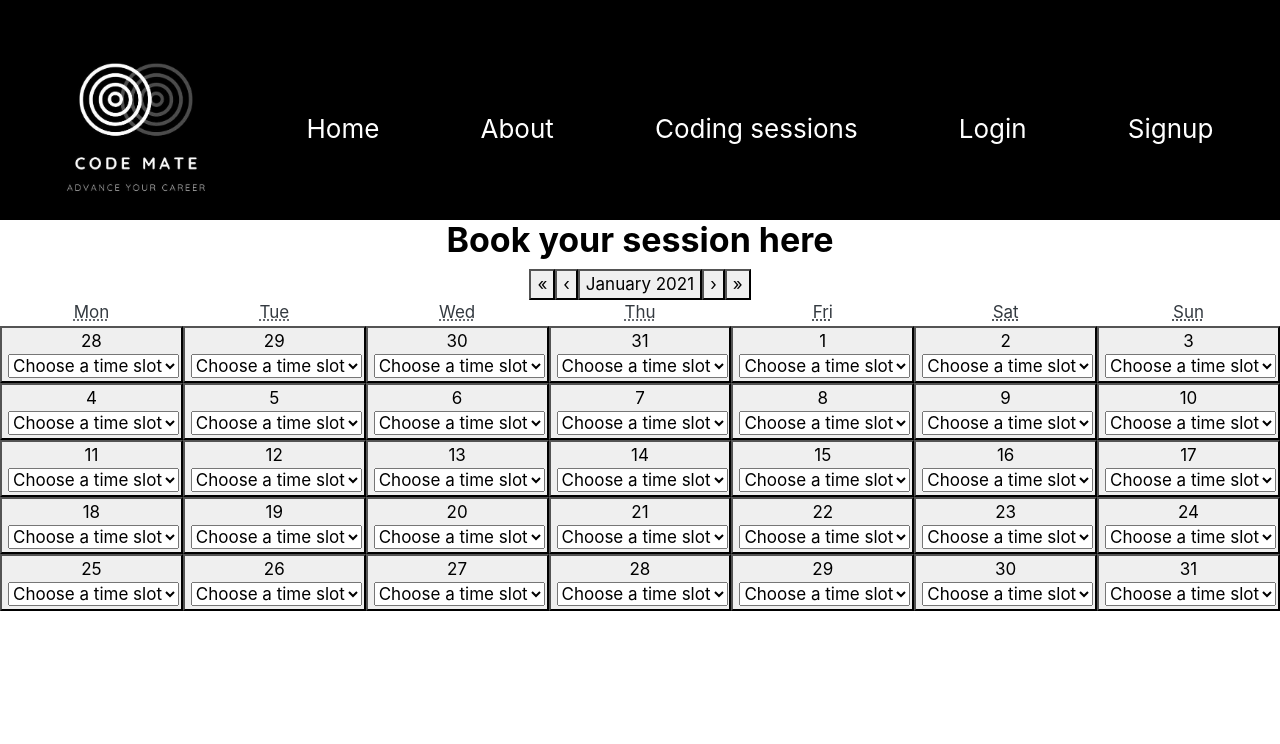
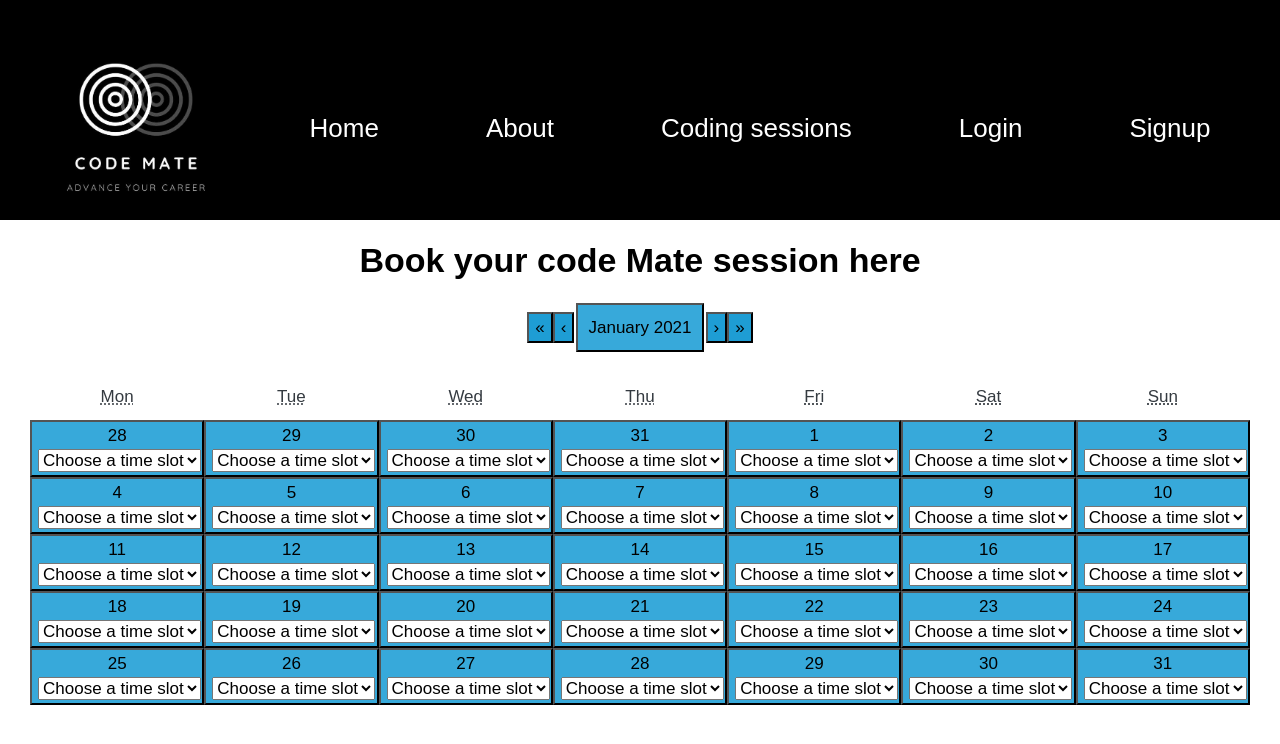
Before and after one commit to Karem1986/Buddy_Code, a React (Create React App) app: page /code_session in a window 1280 px wide. Shown: the top 744 px of the page. Built offline with nearby package versions, Linux system fonts and the light colour scheme.

Commit message:
working on devProfiles

```diff
--- a/package.json
+++ b/package.json
@@ -13,6 +13,7 @@
     "@testing-library/user-event": "^7.2.1",
     "axios": "^0.20.0",
     "emotion-theming": "^10.0.27",
+    "faker": "^5.3.1",
     "react": "^16.13.1",
     "react-bootstrap": "^1.4.3",
     "react-calendar": "^3.1.0",
--- a/src/components/CalendarTile.js
+++ b/src/components/CalendarTile.js
@@ -2,8 +2,10 @@ import React from "react";
 import { Link } from "react-router-dom";
 import Popover from "@material-ui/core/Popover";
 import Typography from "@material-ui/core/Typography";
+import Box from '@material-ui/core/Box';
 import Button from "@material-ui/core/Button";
 import { makeStyles } from "@material-ui/core/styles";
+
 
 const useStyles = makeStyles((theme) => ({
   typography: {
@@ -12,19 +14,28 @@ const useStyles = makeStyles((theme) => ({
   button: {
     backgroundColor: "black",
     borderRadius: 100,
-    fontSize: 10,
-    minWidth: 50,
-    margin: 5,
+    fontSize: 13,
+    minWidth: 80,
+    margin: 8,
     padding: 5,
     fontWeight: "bold",
-    color: "white",
+    color: "white"
+
   },
+  boxPopover: {
+    backgroundColor: "black",
+    borderRadius: 60,
+    fontSize: 8,
+    margin: 4,
+    padding: 2,
+  }
+
 }));
 
 function CalendarTile({ view }) {
   const classes = useStyles();
-  const [anchorEl, setAnchorEl] = React.useState(null);
-  const [showButton, setShowButton] = React.useState(false); //false because the button is not shown if not time slot is selected.
+  const [anchorEl, setAnchorEl] = React.useState(null); //POPOVER
+    const [showButton, setShowButton] = React.useState(false); //false because the button is not shown if not time slot is selected.
 
   //logic for pop up--Boolean
   const open = Boolean(anchorEl);
@@ -56,7 +67,7 @@ function CalendarTile({ view }) {
               onClick={handleClick}
               className={classes.button}
             >
-              Choose your buddy now
+              Choose your codeMate
             </Button>
             <Popover
               id={id}
@@ -70,10 +81,16 @@ function CalendarTile({ view }) {
                 vertical: "top",
                 horizontal: "center",
               }}
+
+
             >
+              <Box
+             className={classes.boxPopover}
+               >
               <Typography className={classes.typography}>
-                <Link to="/code_session/:select_buddy">Buddies</Link>
+                <Link to="/code_session/:select_buddy">codeMate's list</Link>
               </Typography>
+              </Box>
             </Popover>
           </>
         )}
--- a/src/components/DevProfiles.js
+++ b/src/components/DevProfiles.js
@@ -5,13 +5,9 @@ export default function DevProfiles(props) {
   return (
     <div className="Parent">
       <div className="children">
-        <img src={props.avatar_url} alt="developers profiles" width="300" height="300" />
-        <h4>Alias name: {props.login}</h4>
-
-        <a target="_blank" rel="noopener noreferrer" href={props.html_url}>
-          {" "}
-          <h5> Github profile</h5>{" "}
-        </a>
+        <img src={props.picture} alt="developers profiles" width="300" height="300" />
+        <h4>name: {props.name}</h4>
+        <h3>Location: {props.location}</h3>
       </div>
     </div>
   );
--- a/src/pages/Buddies/index.js
+++ b/src/pages/Buddies/index.js
@@ -10,12 +10,12 @@ export default function Buddies() {
   useEffect(() => {
     async function getProfiles() {
       try {
-        const API_URL = `https://api.github.com`;
+        const API_URL = `https://randomuser.me/api/?results=100`;
 
-        const profiles = await axios.get(`${API_URL}/users`);
+        const profiles = await axios.get(`${API_URL}`);
 
         console.log("testing api", profiles);
-        setGithubUsers(profiles.data);
+        setGithubUsers(profiles.data.results);
       } catch (error) {
         console.log(error.message);
       }
@@ -32,9 +32,9 @@ export default function Buddies() {
           return (
             <DevProfiles
               key={index}
-              login={data.login}
-              html_url={data.html_url}
-              avatar_url={data.avatar_url}
+              name={data.name.first}
+              picture={data.picture.medium}
+              location={data.location.country}
             />
           );
         })}
--- a/src/pages/Calendar/index.css
+++ b/src/pages/Calendar/index.css
@@ -1,5 +1,6 @@
 .h2-book-session {
   color: black;
+  margin: 20px
 }
 
 body {
@@ -20,6 +21,37 @@ body {
   width: 100%;
   display: inline-block;
 }
+.react-calendar__viewContainer {
+  margin: 20px;
+  padding: 10px
+}
+.react-calendar__tile.react-calendar__month-view__days__day {
+  background-color:  #37a9da;
+}
+.react-calendar__month-view__weekdays {
+  margin-top: 0px;
+  margin-bottom: 10px;
+}
+.react-calendar__navigation__label {
+  margin: 2px;
+  padding: 10px;
+  background-color: #37a9da;
+}
+.react-calendar__navigation__arrow.react-calendar__navigation__prev2-button {
+  background-color: #1e9dd4;
+}
+.react-calendar__navigation__arrow.react-calendar__navigation__prev-button {
+  background-color: #1e9dd4;
+}
+
+.react-calendar__navigation__arrow.react-calendar__navigation__next-button {
+  background-color: #1e9dd4;
+}
+.react-calendar__navigation__arrow.react-calendar__navigation__next2-button {
+  background-color: #1e9dd4;
+}
+
+
 
 /* calendar-month-zone header */
 .bt-calendar .calendar-table .calendar-month-zone {
@@ -84,7 +116,6 @@ body {
   display: inline-block;
   width: 14.283%;
   text-align: center;
-  float: left;
   margin: 0;
   padding: 0;
   height: 80px;
@@ -179,15 +210,14 @@ body {
 .bt-calendar.monthly-view .calendar-table .days li .single-event:before {
   content: "\f111";
   color: #1e9dd4;
-  font-size: 8px !important;
-  float: left;
+  font-size: 12px !important;
   padding: 2px 3px 0 0;
   display: inline-block;
   font: normal normal normal 14px/1 FontAwesome;
   font-size: inherit;
   text-rendering: auto;
   -webkit-font-smoothing: antialiased;
-  -moz-osx-font-smoothing: grayscale;
+
 }
 
 .bt-calendar.monthly-view .calendar-table .days li .single-event * {
@@ -195,7 +225,7 @@ body {
 }
 
 .bt-calendar.monthly-view .calendar-table .days li .single-event .event-title {
-  color: white;
+  color: "purple";
   max-width: 78%;
   white-space: nowrap;
   text-overflow: ellipsis;
--- a/src/pages/Calendar/index.js
+++ b/src/pages/Calendar/index.js
@@ -1,7 +1,7 @@
 import React, { useState } from "react";
 import Calendar from "react-calendar";
-
 import CalendarTile from "../../components/CalendarTile";
+import "./index.css"
 
 export default function BookSession() {
   const [currentDate, setCurrentDate] = useState(() => new Date());
@@ -10,7 +10,8 @@ export default function BookSession() {
 
   return (
     <div>
-      <h2 className="h2-book-session">Book your session here</h2>
+      <h2 className="h2-book-session">
+        Book your code Mate session here</h2>
 
       <Calendar
         onChange={onChange}
--- a/src/pages/Homepage/index.js
+++ b/src/pages/Homepage/index.js
@@ -1,4 +1,4 @@
-import React, { useState, useEffect } from "react";
+import React from "react";
 import UserReview from "../../components/UserReviews";
 import { useHistory } from "react-router-dom";
 import { Box, Grid, Button } from "@material-ui/core";
```
Also changed, not shown: src/assets/Screenshot from 2021-02-04 15-49-11.png (added), 1 other file (tests, documents, lock files or other folders).
